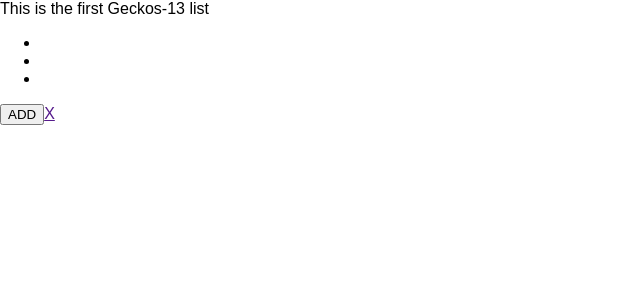
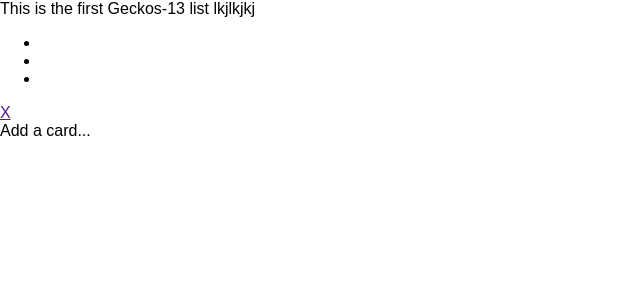
Before and after one commit to chingu-voyage4/Geckos-Team-13, a React (Create React App) app: page / in a window 1280 px wide. Shown: the top 300 px of the page, without its empty margins (0-640 px from the left). Built offline with nearby package versions, Linux system fonts and the light colour scheme.

Commit message:
Clicking outside of the list component closes the expanded add card form

```diff
--- a/src/components/ColumnList.js
+++ b/src/components/ColumnList.js
@@ -1,28 +1,59 @@
-import React, { Component } from "react";
+import React, { Component } from 'react'
 
 export default class extends Component {
+  constructor(props) {
+    super(props)
+
+    this.state = { componentSelected: false }
+
+    this.setWrapperRef = this.setWrapperRef.bind(this)
+    this.handleClickOutside = this.handleClickOutside.bind(this)
+  }
+
+  componentDidMount() {
+    document.addEventListener('mousedown', this.handleClickOutside)
+  }
+
+  componentWillUnmount() {
+    document.removeEventListener('mousedown', this.handleClickOutside)
+  }
+
+  setWrapperRef(node) {
+    console.log(node)
+    this.wrapperRef = node
+  }
+
+  handleClickOutside(event) {
+    // this.wrapperRef (the react component)
+    // event.target (element clicked)
+    if (this.wrapperRef && this.wrapperRef.contains(event.target)) {
+      this.setState({ componentSelected: true })
+    }
+  }
   render() {
     return (
-      <div className="list__container">
-        <div className="list__header">
-          <div className="list__header-title">
-            This is the first Geckos-13 list
-          </div>
-          <div className="card-container">
-            <ul className="cards">
-              <li className="card-preview" />
-              <li className="card-preview" />
-              <li className="card-preview" />
-            </ul>
-          </div>
-          <div className="list__add-cards">
-            <button className="btn--add">ADD</button>
-            <a href="" className="btn--cancel">
-              X
-            </a>
+      <div className='list__container'>
+        {this.props.children}
+        <div className='list__header'>
+          <div className='list__header-title'>
+            This is the first Geckos-13 list lkjlkjkj
           </div>
         </div>
-      </div>
-    );
+        <div className='card-container'>
+          <ul className='cards'>
+            <li className='card-preview' />
+            <li className='card-preview' />
+            <li className='card-preview' />
+          </ul>
+        </div>
+        <div className='list__add-cards-full' style={{ display: this.state.componentSelected ? 'block' : 'none' }}><button className='btn--add'>ADD</button></div>
+        <a href='' className='btn--cancel'>
+          X
+        </a>
+        <div ref={this.setWrapperRef} className="list__add-cards-short" style={{ display: this.state.componentSelected ? 'none' : 'block' }}>
+          Add a card...
+        </div >
+      </div >
+    )
   }
 }
```
